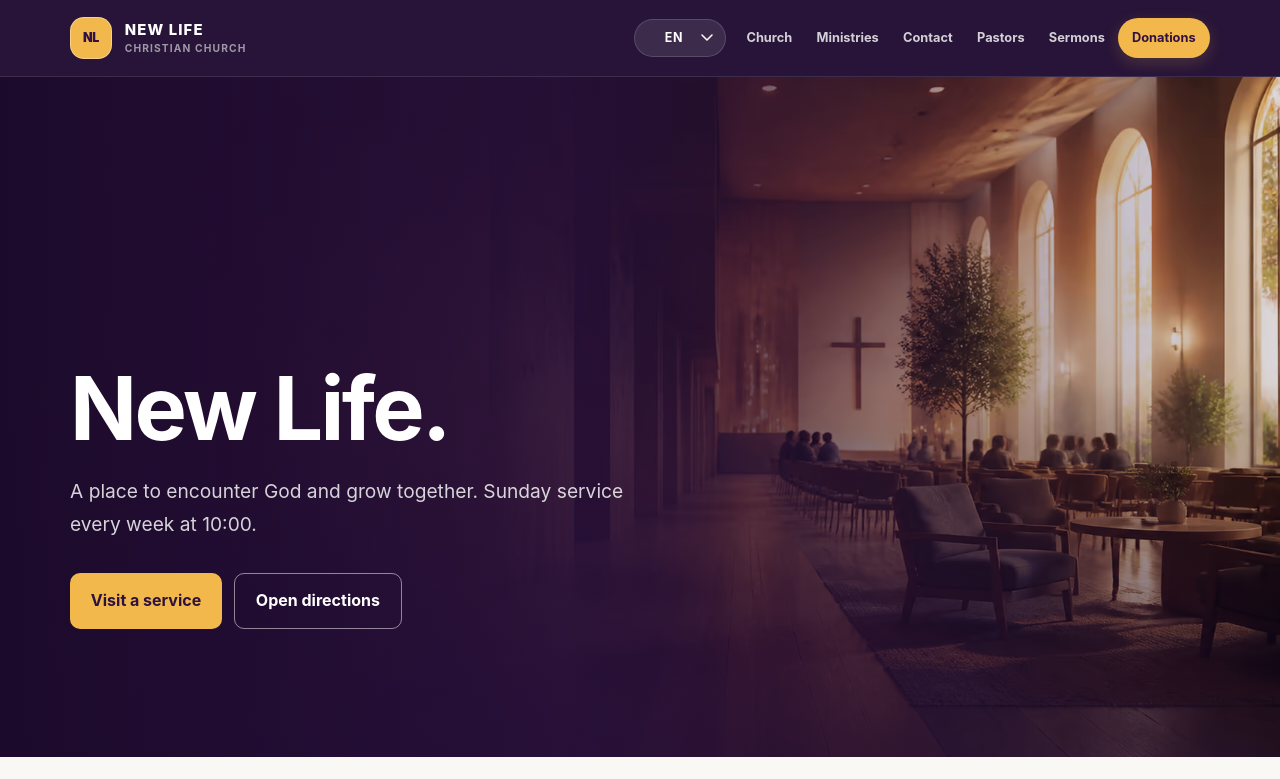
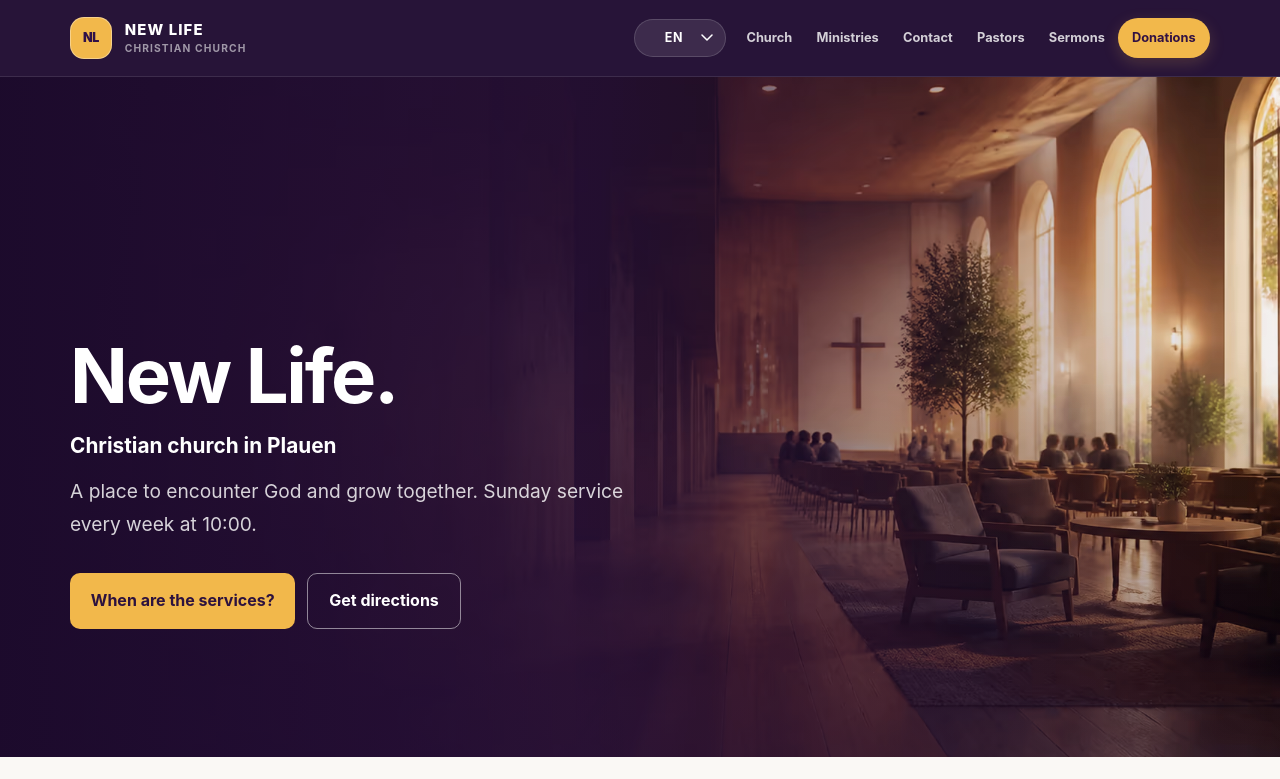
Before and after one commit to dignityinside/g12_eu, a Vue app: page / in a window 1280 px wide. Shown: the top 779 px of the page. Built offline with nearby package versions, Linux system fonts and the light colour scheme.

Commit message:
Improvements

```diff
--- a/src/App.vue
+++ b/src/App.vue
@@ -80,10 +80,11 @@ watchEffect(() => {
     <div class="hero__shade"></div>
     <div class="hero__content">
       <h1>{{ $t('landing.heroTitle') }}</h1>
+      <p class="hero__location">{{ $t('landing.heroLocation') }}</p>
       <p>{{ $t('landing.heroText') }}</p>
       <div class="hero__actions">
         <button class="button button--primary" @click="scrollToSection('ministry')">{{ $t('landing.visitService') }}</button>
-        <a class="button button--ghost" href="https://www.google.com/maps/dir/?api=1&destination=Karlstra%C3%9Fe+7%2C+08523+Plauen" target="_blank" rel="noopener">{{ $t('text.contacts.openRoute') }}</a>
+        <a class="button button--ghost" href="https://www.google.com/maps/dir/?api=1&destination=Karlstra%C3%9Fe+7%2C+08523+Plauen" target="_blank" rel="noopener">{{ $t('landing.directions') }}</a>
       </div>
     </div>
   </div>
@@ -139,10 +140,12 @@ watchEffect(() => {
 .hero { position: relative; min-height: min(680px, calc(100svh - 72px)); display: flex; align-items: flex-end; overflow: hidden; background: $color-primary; }
 .hero__media { position: absolute; inset: 0; }
 .hero__image { display: block; width: 100%; height: 100%; object-fit: cover; object-position: center 48%; }
-.hero__shade { position: absolute; inset: 0; background: linear-gradient(90deg, rgba(28,10,45,.92) 0%, rgba(43,16,68,.66) 45%, rgba(26,10,39,.15) 100%), linear-gradient(0deg, rgba(26,10,39,.6), transparent 55%); }
+.hero__shade { position: absolute; inset: 0; background: linear-gradient(90deg, rgba(28,10,45,.92) 0%, rgba(43,16,68,.58) 45%, rgba(26,10,39,.04) 100%), linear-gradient(0deg, rgba(26,10,39,.4), transparent 55%); }
 .hero__content { position: relative; width: 100%; max-width: $max-width-100; margin: 0 auto; padding: clamp(4rem, 10vw, 8rem) $spacing-20; color: $color-white; }
-.hero h1 { text-wrap: balance; max-width: 760px; margin: 0; font-size: clamp(2.6rem, 7vw, 5.5rem); line-height: .98; letter-spacing: -.03em; }
+.hero h1 { text-wrap: balance; max-width: 760px; margin: 0; font-size: clamp(2.4rem, 6vw, 4.75rem); line-height: .98; letter-spacing: -.03em; }
 .hero p { margin: 1.5rem 0 0; max-width: 560px; color: rgba(255,255,255,.82); font-size: clamp(1rem, 2vw, 1.2rem); }
+.hero p.hero__location { margin-top: 1rem; color: $color-white; font-size: clamp(1.05rem, 2vw, 1.3rem); font-weight: 650; }
+.hero__location + p { margin-top: .75rem; }
 .hero__actions { display: flex; flex-wrap: wrap; gap: .75rem; margin-top: 2rem; }
 .button { display: inline-flex; align-items: center; justify-content: center; border: 0; border-radius: 10px; min-height: 48px; padding: .85rem 1.3rem; font-weight: 750; text-decoration: none; cursor: pointer; transition: transform .2s ease, background .2s ease; }
 .button:hover { transform: translateY(-2px); }
--- a/src/i18n/messages/be.js
+++ b/src/i18n/messages/be.js
@@ -31,7 +31,9 @@ export default {
     heroEyebrow: 'Хрысціянская царква · Плаўэн',
     heroTitle: 'Новае жыццё.',
     heroText: 'Месца, дзе людзі сустракаюцца з Богам і растуць разам. Богаслужэнне кожную нядзелю а 10:00.',
-    visitService: 'Наведаць богаслужэнне',
+    heroLocation: 'Хрысціянская царква ў Плаўэне',
+    visitService: 'Калі праходзяць богаслужэнні',
+    directions: 'Як дабрацца',
     quickTitle: 'Самае галоўнае',
     serviceLabel: 'Богаслужэнне',
     serviceValue: 'Нядзеля · 10:00',
--- a/src/i18n/messages/de.js
+++ b/src/i18n/messages/de.js
@@ -31,7 +31,9 @@ export default {
     heroEyebrow: 'Christliche Gemeinde · Plauen',
     heroTitle: 'Neues Leben.',
     heroText: 'Ein Ort, an dem Menschen Gott begegnen und miteinander wachsen. Gottesdienst jeden Sonntag um 10:00 Uhr.',
-    visitService: 'Gottesdienst besuchen',
+    heroLocation: 'Christliche Gemeinde in Plauen',
+    visitService: 'Wann finden Gottesdienste statt?',
+    directions: 'Anfahrt',
     quickTitle: 'Auf einen Blick',
     serviceLabel: 'Gottesdienst',
     serviceValue: 'Sonntag · 10:00 Uhr',
--- a/src/i18n/messages/en.js
+++ b/src/i18n/messages/en.js
@@ -31,7 +31,9 @@ export default {
     heroEyebrow: 'Christian church · Plauen',
     heroTitle: 'New Life.',
     heroText: 'A place to encounter God and grow together. Sunday service every week at 10:00.',
-    visitService: 'Visit a service',
+    heroLocation: 'Christian church in Plauen',
+    visitService: 'When are the services?',
+    directions: 'Get directions',
     quickTitle: 'At a glance',
     serviceLabel: 'Sunday service',
     serviceValue: 'Sunday · 10:00',
--- a/src/i18n/messages/ru.js
+++ b/src/i18n/messages/ru.js
@@ -31,7 +31,9 @@ export default {
     heroEyebrow: 'Христианская церковь · Плауэн',
     heroTitle: 'Новая жизнь.',
     heroText: 'Место, где люди встречаются с Богом и растут вместе. Богослужение каждое воскресенье в 10:00.',
-    visitService: 'Посетить богослужение',
+    heroLocation: 'Христианская церковь в Плауэне',
+    visitService: 'Когда проходят богослужения',
+    directions: 'Как добраться',
     quickTitle: 'Коротко о главном',
     serviceLabel: 'Богослужение',
     serviceValue: 'Воскресенье · 10:00',
--- a/src/i18n/messages/ua.js
+++ b/src/i18n/messages/ua.js
@@ -31,7 +31,9 @@ export default {
     heroEyebrow: 'Християнська церква · Плауен',
     heroTitle: 'Нове життя.',
     heroText: 'Місце, де люди зустрічаються з Богом і зростають разом. Богослужіння щонеділі о 10:00.',
-    visitService: 'Відвідати богослужіння',
+    heroLocation: 'Християнська церква в Плауені',
+    visitService: 'Коли проходять богослужіння',
+    directions: 'Як дістатися',
     quickTitle: 'Коротко про головне',
     serviceLabel: 'Богослужіння',
     serviceValue: 'Неділя · 10:00',
```
